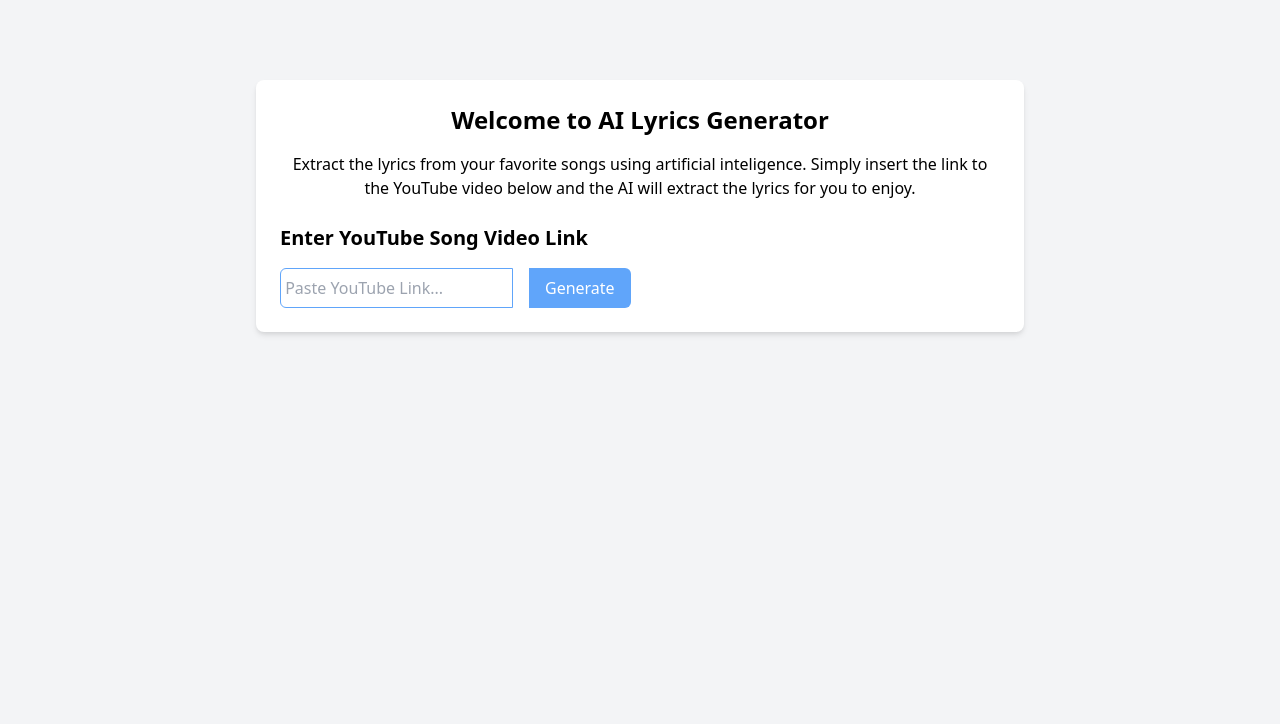
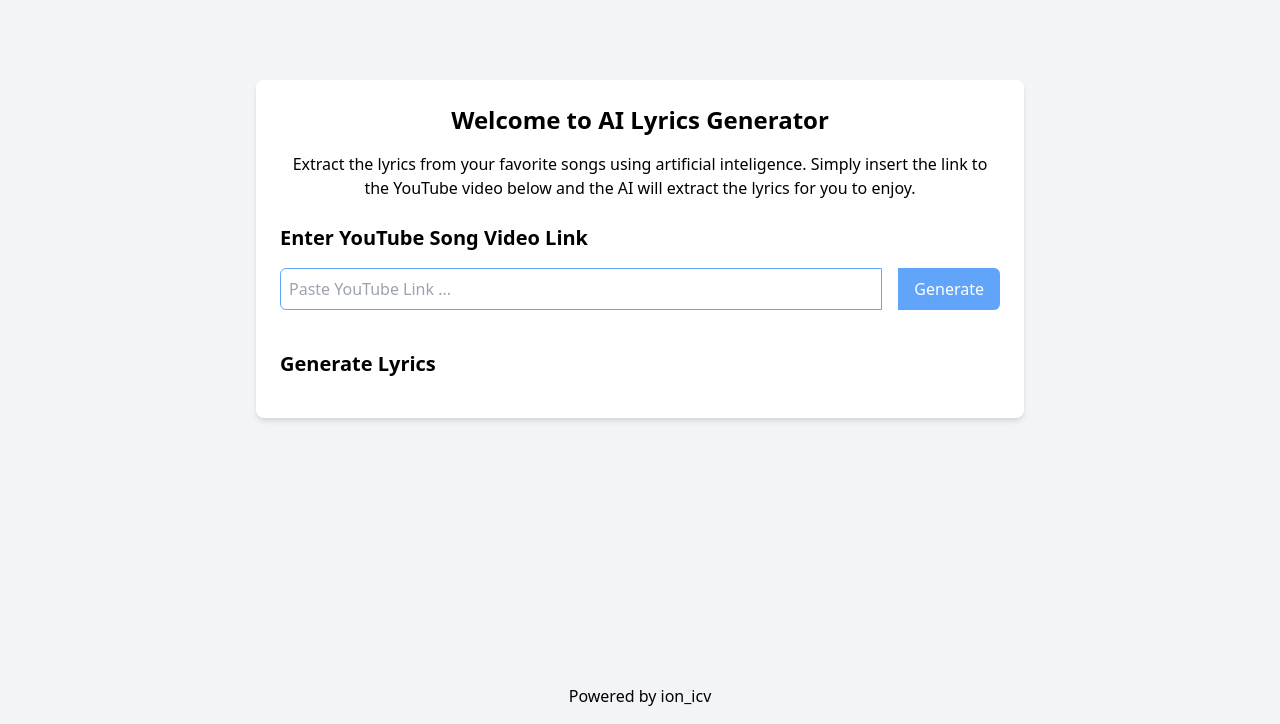
Before and after one commit to ionnicv/AiVersify, a plain HTML site: page frontend/index.html in a window 1280 px wide. Shown: the part 76-800 px from the top of the page. Drawn offline with nearby package versions, Linux system fonts and the light colour scheme.

Commit message:
Added login file and updated index file

```diff
--- a/frontend/index.html
+++ b/frontend/index.html
@@ -20,6 +20,7 @@
 
     <br>
     <br>
+
     <!-- Main -->
     <div class="flex-grow container mx-auto mt-10 px-4 sm:px-0">
         <div class="max-w-3xl mx-auto bg-white p-6 rounded-lg shadow-md transition-transform transform hover:scale-105 flex flex-col">
@@ -34,15 +35,32 @@
             </div>
 
             <br>
+
             <!-- YouTube section -->
             <div>
                 <h2 class="text-xl mb-4 font-semibold">Enter YouTube Song Video Link</h2>
                 <div class="flex space-x-4">
-                    <input type="url" id="youtubeLink" placeholder=" Paste YouTube Link..." class="flex-growp-2 border border-blue-400 rounded-l-md">
+                    <input type="url" id="youtubeLink" placeholder="Paste YouTube Link ..." class="flex-grow p-2 border border-blue-400 rounded-l-md">
                     <button id="generateLyricButton" class="bg-blue-400 text-white px-4 py-2 rounded-r-md hover:bg-blue-600 transition-colors">Generate</button>
                 </div>
             </div>
+            <!-- Generator Lyrics display section -->
+            <section class="mt-10 flex-grow">
+                <h2 class="text-xl mb-4 font-semibold">Generate Lyrics</h2>
+                <div id="lyricsContent" class="mt-2 text-gray-700 space-y-4">
+                    <!-- Section for loading circle -->
+
+                </div>
+            </section>
         </div>
     </div>
+
+    <footer class="text-center p-4 text-black mt-6">
+        Powered by ion_icv
+    </footer>
+
+    <script>
+
+    </script>
 </body>
 </html>
```
Also changed, not shown: frontend/login.html (added).
